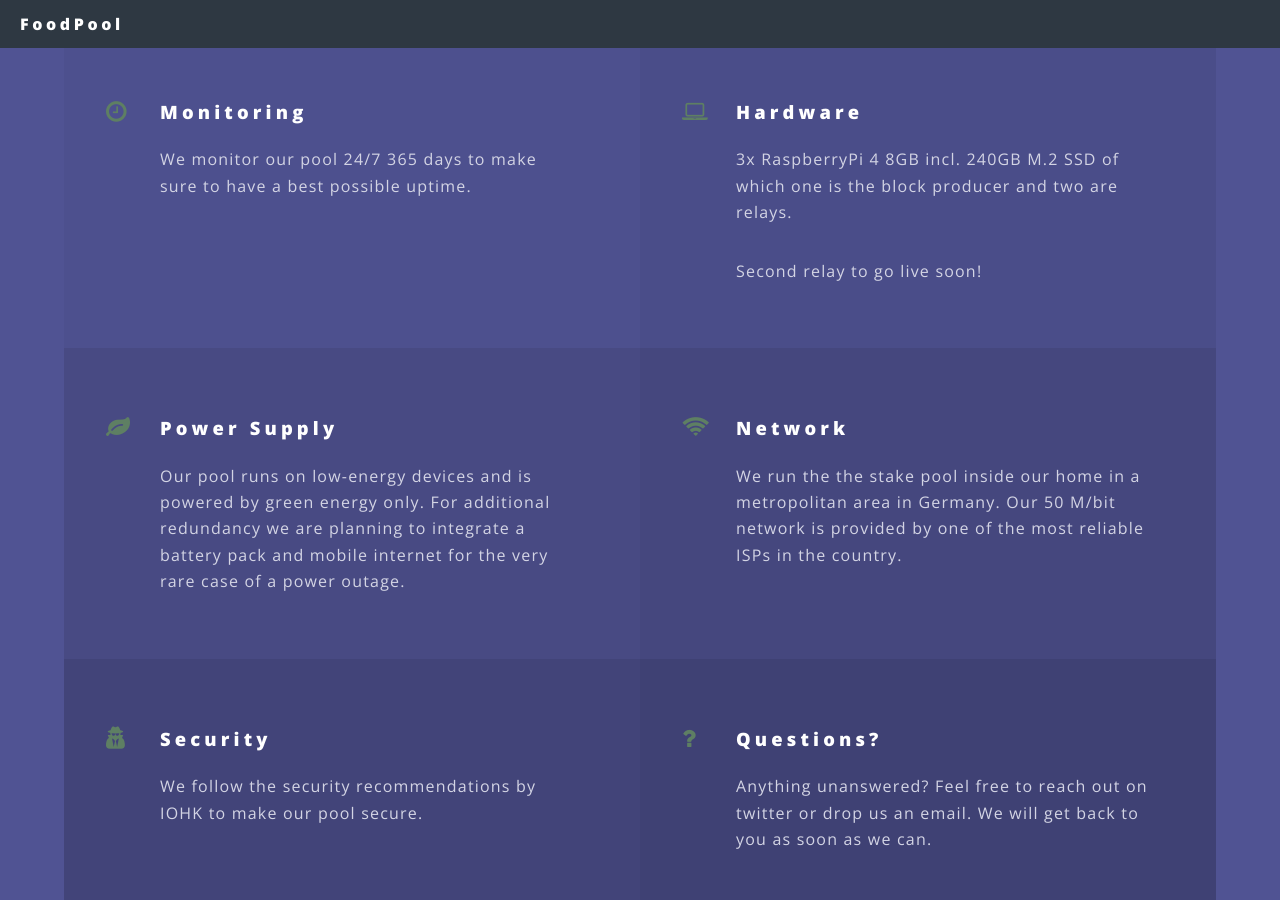
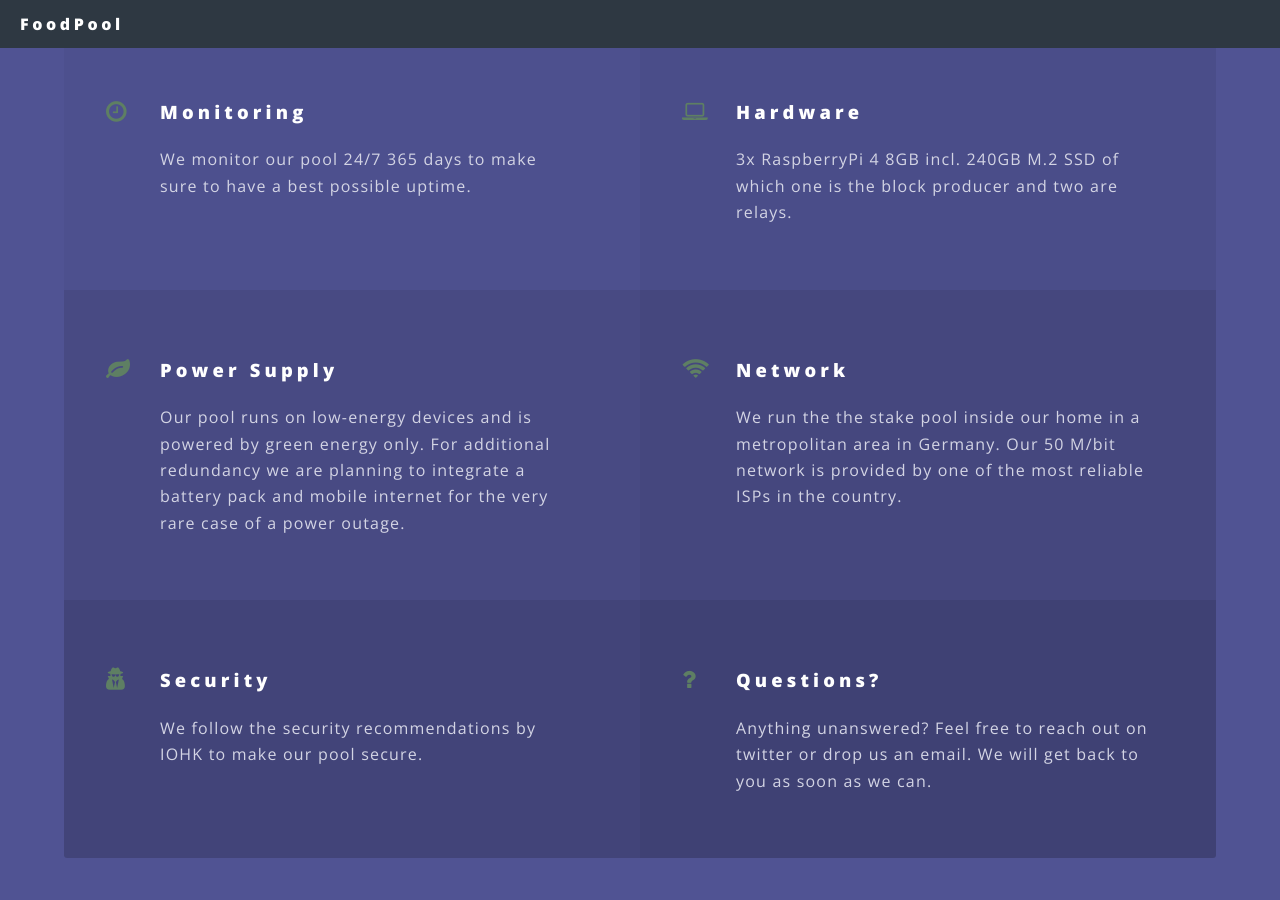
Before and after one commit to FoodPoolCardano/FoodPoolCardano.github.io, a Jekyll site: the page built from index.html, in a window 1280 px wide and 900 px high, scrolled down 3191 px. Built offline with Jekyll 4.4.1, drawn with Linux system fonts in a browser that asks for light colours.

Commit message:
removed r2 info

```diff
--- a/index.html
+++ b/index.html
@@ -168,7 +168,7 @@ layout: landing
 			<li class="icon fa-laptop">
 				<h3>Hardware</h3>
 				<p>3x RaspberryPi 4 8GB incl. 240GB M.2 SSD of which one is the block producer and two are relays.</p>
-				<p>Second relay to go live soon!<p>
+
 
 			</li>
 			<li class="icon fa-leaf">
```
